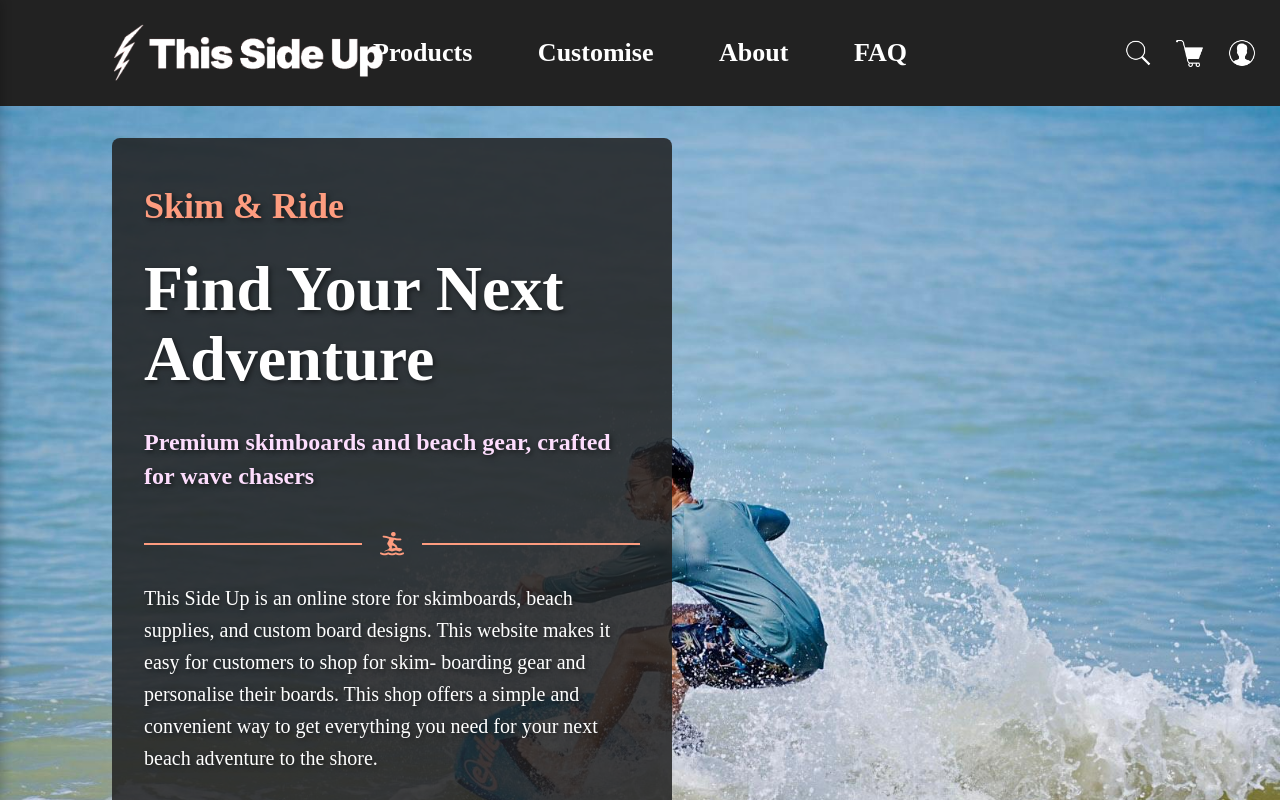
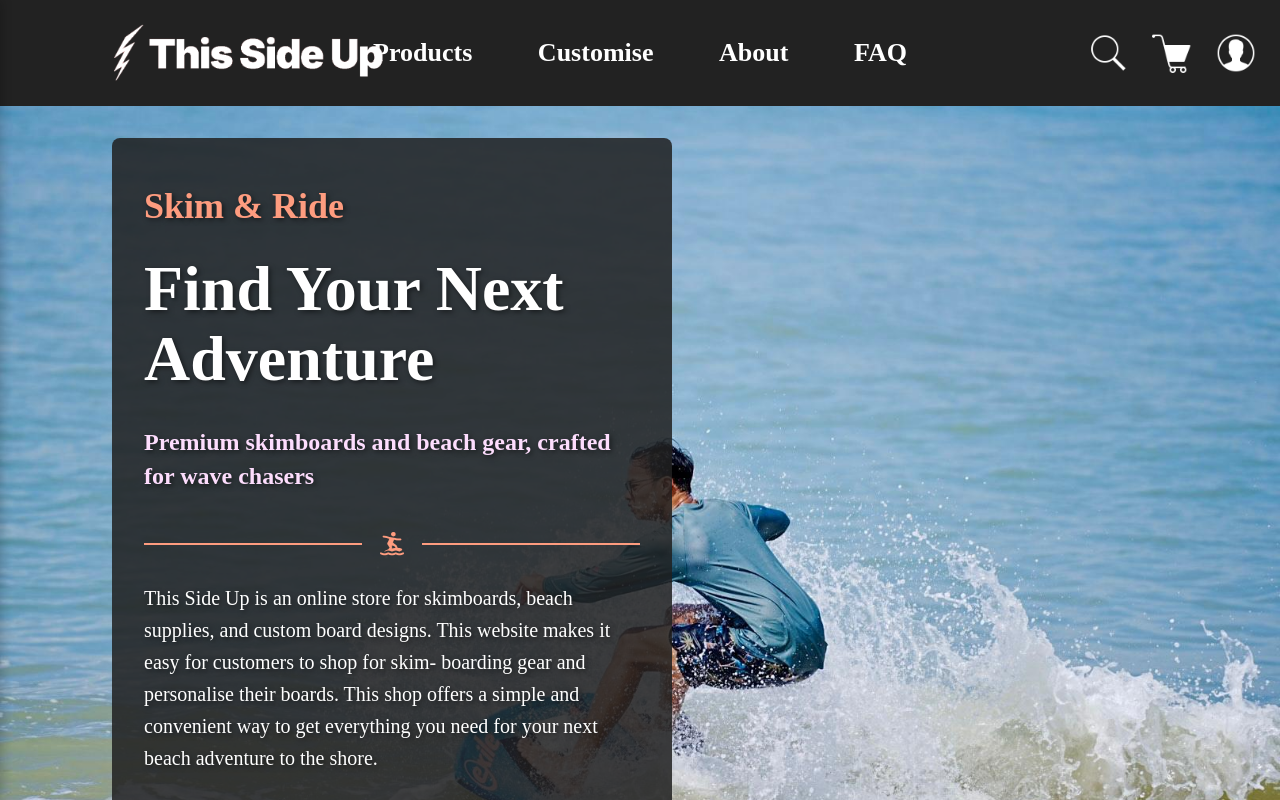
Before and after one commit to AdrielChan/ThisSideUp_React, a React (Create React App) app: page / in a window 1280 px wide. Shown: the top 800 px of the page. Built offline with nearby package versions, Linux system fonts and the light colour scheme; a web font is replaced by a local one.

Commit message:
Icons bigger

```diff
--- a/src/components/Navbar.js
+++ b/src/components/Navbar.js
@@ -268,11 +268,11 @@ const SearchBarContainer = styled.div`
   }
   /* Style the close icon within search if needed */
   img[alt="Close icon"] {
-    width: 24px !important; height: 24px !important;
+    width: 40px !important; height: 40px !important;
     top: 50% !important; transform: translateY(-50%) !important;
   }
   img[alt="Search icon"] {
-    width: 28px !important; height: 28px !important;
+    width: 40px !important; height: 40px !important;
     @media (max-width: 768px) { width: 26px !important; height: 26px !important; }
     @media (max-width: 480px) { width: 24px !important; height: 24px !important; }
   }
@@ -334,7 +334,7 @@ function SearchBar() {
 const UserDropdownContainer = styled.div`
   position: relative;
   img[alt="User icon"] {
-    width: 28px !important; height: 28px !important; cursor: 'pointer';
+    width: 40px !important; height: 40px !important; cursor: 'pointer';
     @media (max-width: 768px) { width: 26px !important; height: 26px !important; }
     @media (max-width: 480px) { width: 24px !important; height: 24px !important; }
   }
@@ -449,7 +449,7 @@ function UserDropdown() {
 const CartLinkStyled = styled(Link)`
  display: flex; /* To align icon properly if text is added later */
   img {
-    width: 28px !important; height: 28px !important; cursor: 'pointer';
+    width: 40px !important; height: 40px !important; cursor: 'pointer';
     @media (max-width: 768px) { width: 26px !important; height: 26px !important; }
     @media (max-width: 480px) { width: 24px !important; height: 24px !important; }
   }
@@ -567,7 +567,7 @@ const Navbar = () => {
             to="/shoppingCart"
             onClick={() => isMobileMenuOpen && closeMobileMenuAndNavigate('/shoppingCart')}
           >
-            <img src={CartIconImg} alt='Cart icon' style={{width: '35px'}}/>
+            <img src={CartIconImg} alt='Cart icon'/>
           </CartLinkStyled>
           <UserDropdown />
         </IconsGroup>
```
